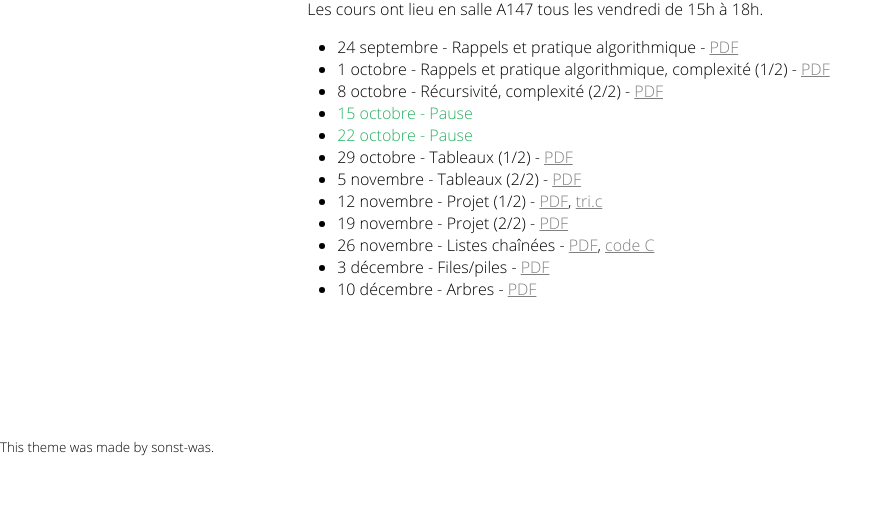
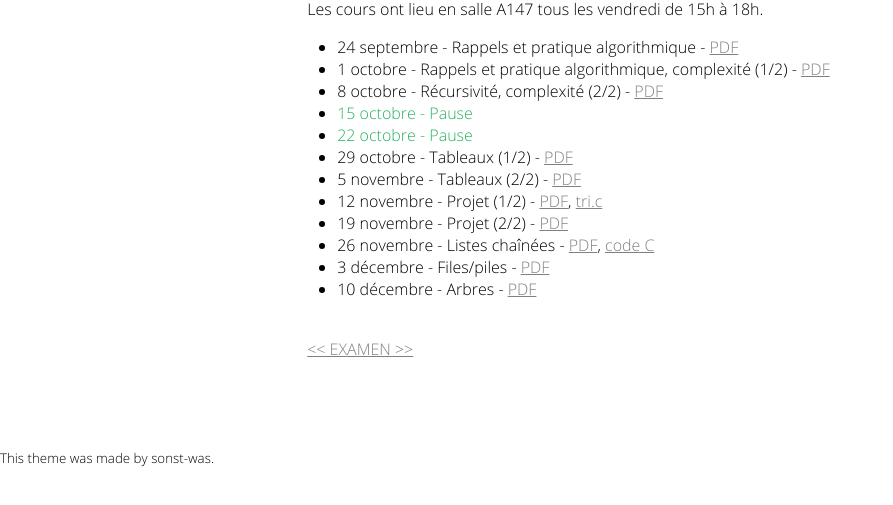
Before and after one commit to loicdemange/loicdemange.github.io, a plain HTML site: page cours/algostruct21.html in a window 1280 px wide. Shown: the part 269-774 px from the top of the page, without its empty margins (0-893 px from the left). Drawn offline with Linux system fonts and the light colour scheme.

Commit message:
Update algostruct21.html

```diff
--- a/cours/algostruct21.html
+++ b/cours/algostruct21.html
@@ -37,6 +37,7 @@
 <li>10 décembre - Arbres - <a href="./algostruct_9.pdf" target="_blank">PDF</a></li>
 </ul>
 <br>
+<a href="./algostruct_examen.pdf" target="_blank"><< EXAMEN >></a>
 	</article>
 
 
```
